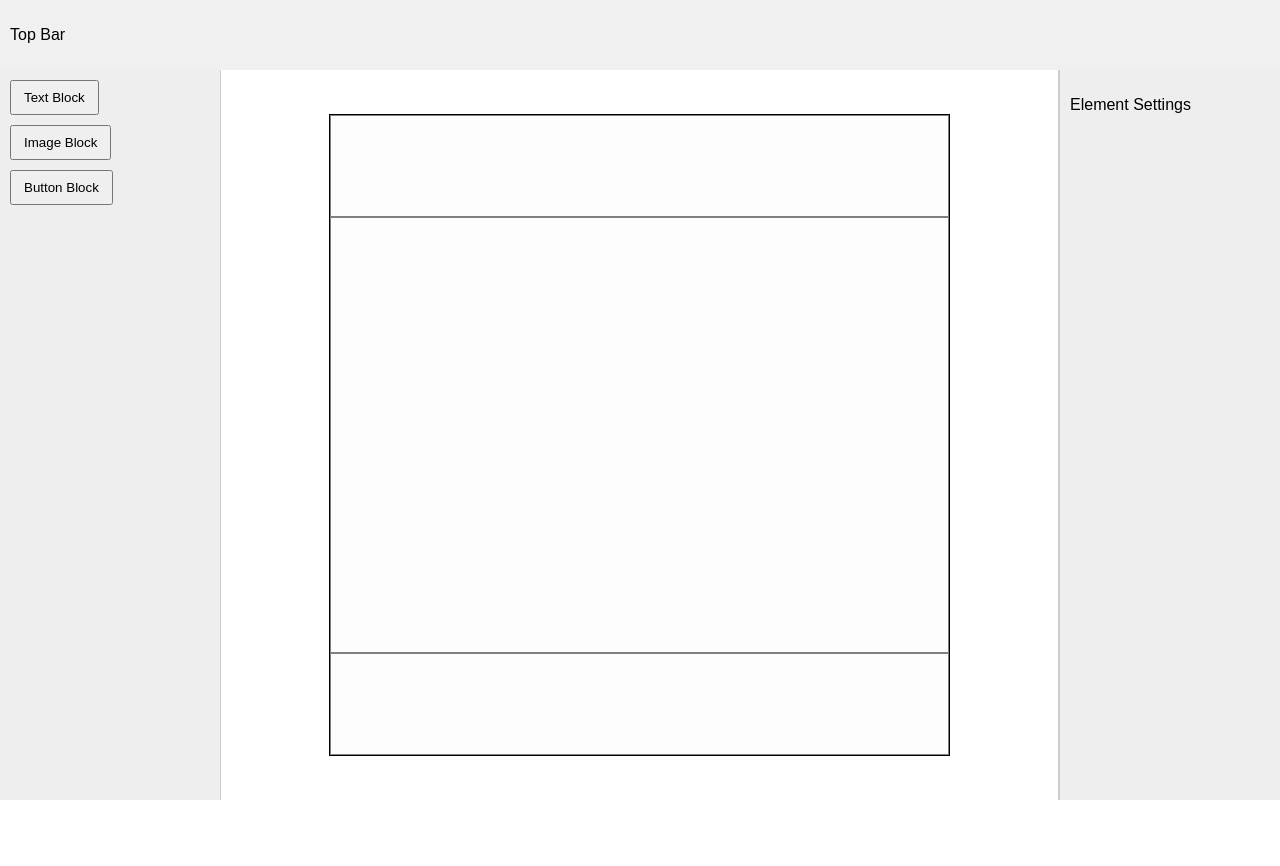
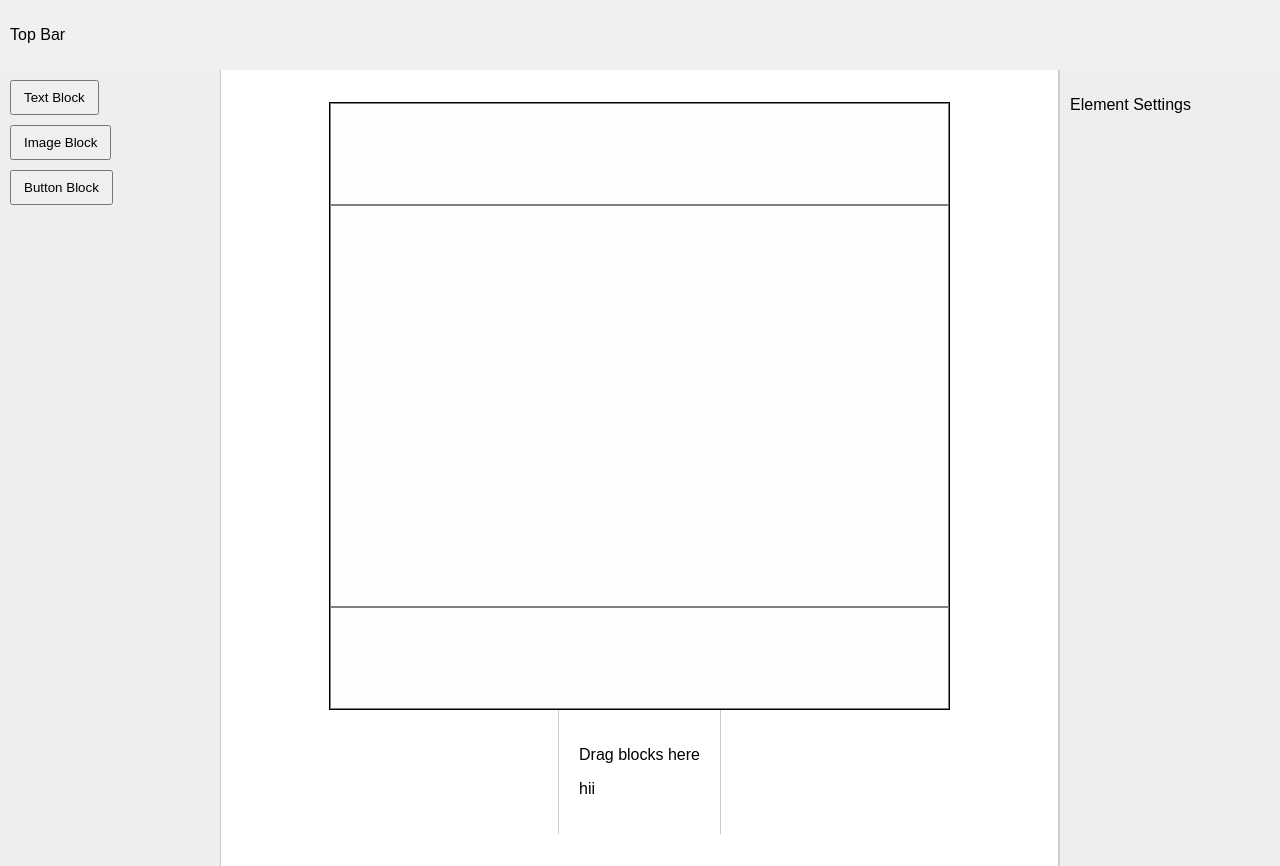
Before and after one commit to sathishkumars5/email-template-builder, a React (Create React App) app: page / in a window 1280 px wide. Before the commit the page ends 800 px from the top, so only its background shows below. Built offline with nearby package versions, Linux system fonts and the light colour scheme.

Commit message:
content height fixed

```diff
--- a/src/components/CanvasEditor/CanvasEditor.jsx
+++ b/src/components/CanvasEditor/CanvasEditor.jsx
@@ -92,7 +92,7 @@ const CanvasEditor = () => {
         className="canvas-container"
         style={{
           border: '1px solid',
-          height: '80vh',
+          // height: '80vh',
           width: '80%',
           display: 'flex',
           flexDirection: 'column',
@@ -106,7 +106,7 @@ const CanvasEditor = () => {
         </div>
 
         {/* Main */}
-        <div ref={mainDropRef} style={{ flex: 1, overflowY: 'auto', border: '1px solid gray' }}>
+        <div ref={mainDropRef} style={{  minHeight: '400px', flex: 1, overflowY: 'auto', border: '1px solid gray' }}>
           {component.filter((comp) => comp.area === 'main').map(renderComponent)}
         </div>
 
@@ -115,6 +115,10 @@ const CanvasEditor = () => {
           {component.filter((comp) => comp.area === 'footer').map(renderComponent)}
         </div>
       </div>
+    <div className="canvas">
+      <p>Drag blocks here</p>
+      <p>hii</p>
+    </div>
     </div>
   );
 };
```
